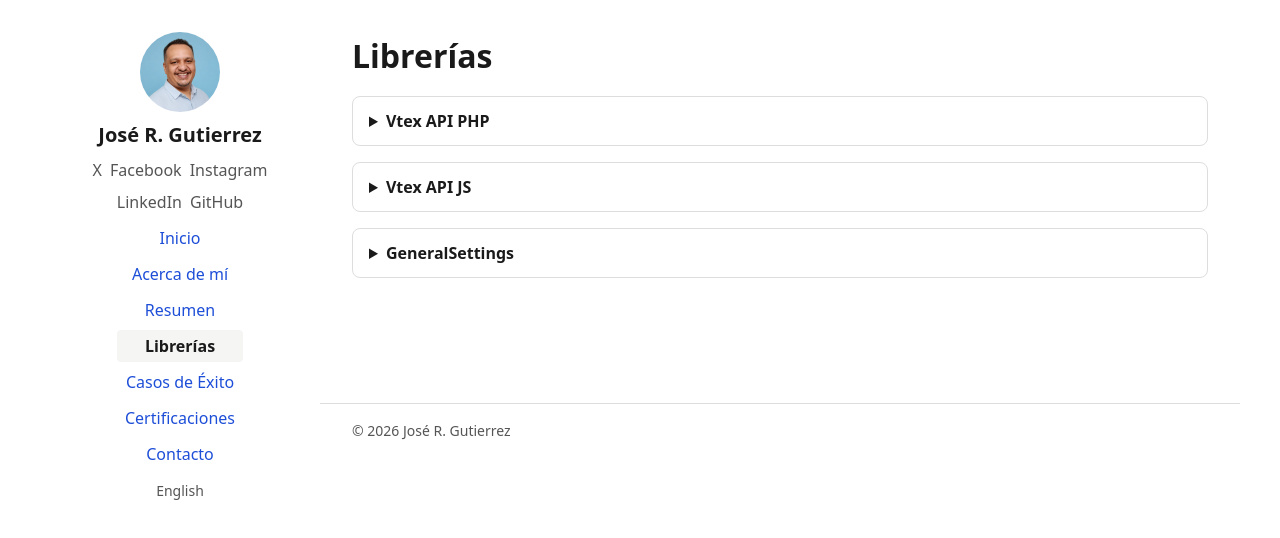
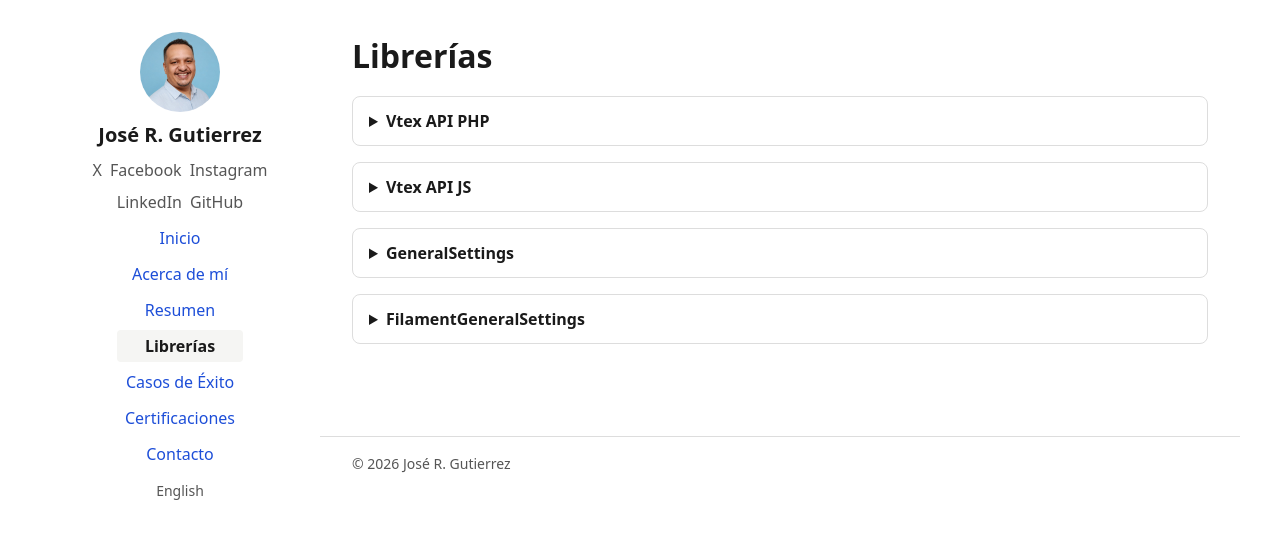
Before and after one commit to josefo727/my-portfolio, a Nuxt app: page /libraries in a window 1280 px wide. Shown: the top 538 px of the page. Built offline with nearby package versions, Linux system fonts and the light colour scheme.

Commit message:
feat: green — add Filament General Settings library write-up
Co-Authored-By: Claude Sonnet 5 <noreply@anthropic.com>
Claude-Session: https://claude.ai/code/session_015axhf9SxADcsyjYyoTTx63

```diff
--- a/i18n/locales/en.json
+++ b/i18n/locales/en.json
@@ -89,6 +89,12 @@
       "title": "Library for managing general settings in a Laravel application",
       "body": "The GeneralSettings package for Laravel lets you manage general settings in a Laravel application without worrying about data casting, encryption, views, routes, or controllers. With a couple of commands and a few clicks you get an excellent module for managing your application's general parameters and settings.",
       "compatibility": "Compatibility: PHP 8+, Laravel 8+"
+    },
+    "filamentGeneralSettings": {
+      "summary": "FilamentGeneralSettings",
+      "title": "Library for managing general settings in Filament, an evolution of GeneralSettings",
+      "body": "A Filament plugin for managing general settings in a Laravel application: dynamic form inputs based on data type (string, integer, float, boolean, array, json, date, time, datetime, url, email, emails, password), encryption support for password values, multilingual support (English/Spanish), and a configurable table prefix. It's the evolution of my GeneralSettings package, now natively integrated into the Filament 4 admin panel.",
+      "compatibility": "Compatibility: PHP 8.2+, Laravel 11.28+, Filament 4+"
     }
   },
   "error": {
--- a/i18n/locales/es.json
+++ b/i18n/locales/es.json
@@ -89,6 +89,12 @@
       "title": "Librería para gestionar configuraciones generales en una aplicación Laravel",
       "body": "El paquete GeneralSettings para Laravel te permite gestionar configuraciones generales en una aplicación Laravel sin tener que precuparte por el casteo de datos, encriptación, vistas, rutas ni controladores. Con un par de comandos y pocos clicks ya tienes un excepcional módulo para gestionar parámetros y configuraciones generales de tu aplicación.",
       "compatibility": "Compatibilidad: PHP 8+, Laravel 8+"
+    },
+    "filamentGeneralSettings": {
+      "summary": "FilamentGeneralSettings",
+      "title": "Librería para gestionar configuraciones generales en Filament, evolución de GeneralSettings",
+      "body": "Plugin de Filament para gestionar configuraciones generales en una aplicación Laravel: formularios dinámicos según el tipo de dato (texto, entero, decimal, booleano, arreglo, json, fecha, hora, fecha y hora, url, email, emails, contraseña), soporte de encriptación para contraseñas, multilenguaje (inglés/español) y prefijo de tabla configurable. Es la evolución de mi paquete GeneralSettings, ahora integrado nativamente al panel administrativo de Filament 4.",
+      "compatibility": "Compatibilidad: PHP 8.2+, Laravel 11.28+, Filament 4+"
     }
   },
   "error": {
--- a/pages/libraries.vue
+++ b/pages/libraries.vue
@@ -64,6 +64,19 @@
         </li>
       </ul>
     </LibraryDoc>
+
+    <LibraryDoc :summary="t('libraries.filamentGeneralSettings.summary')">
+      <h2>{{ t('libraries.filamentGeneralSettings.title') }}</h2>
+      <h3>{{ t('libraries.labels.summary') }}</h3>
+      <p>{{ t('libraries.filamentGeneralSettings.body') }}</p>
+      <ul>
+        <li>{{ t('libraries.filamentGeneralSettings.compatibility') }}</li>
+        <li>
+          {{ t('libraries.labels.github') }}
+          <a href="https://github.com/josefo727/filament-general-settings" target="_blank" rel="noopener">https://github.com/josefo727/filament-general-settings</a>
+        </li>
+      </ul>
+    </LibraryDoc>
   </div>
 </template>
 
```
